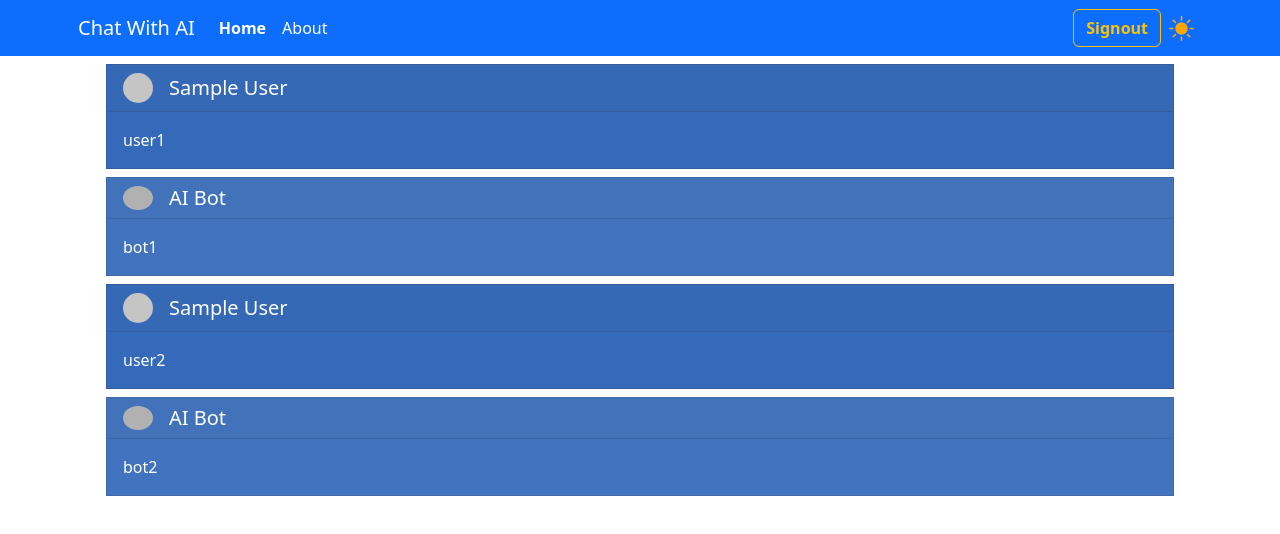
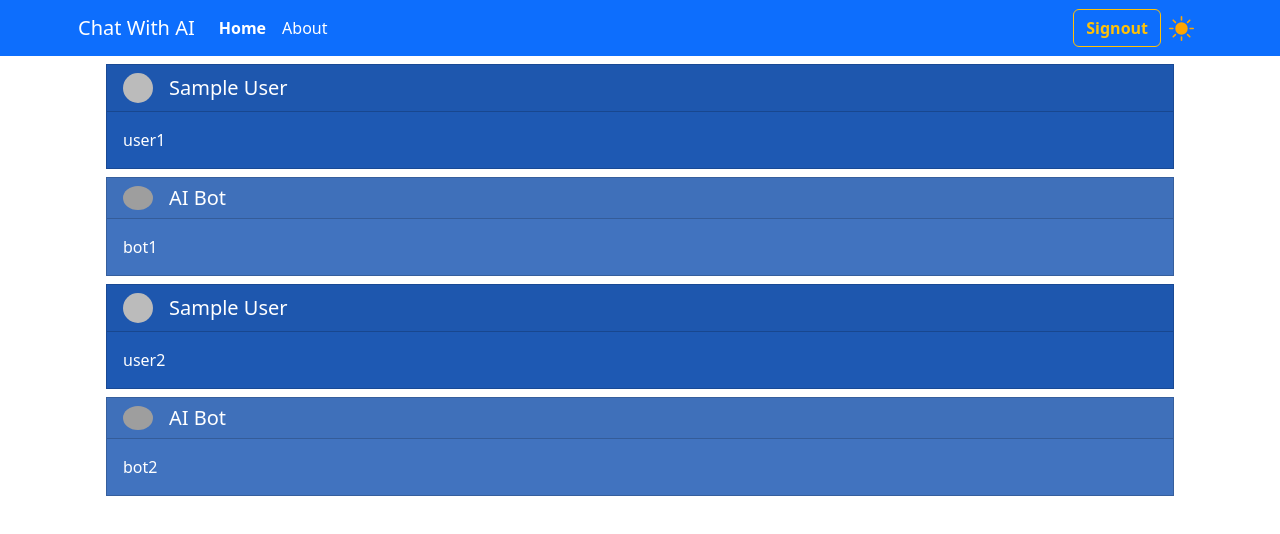
Before and after one commit to ulevi92/SynthiConvo, a React (Vite) app: page / in a window 1280 px wide. Shown: the top 534 px of the page. Built offline with nearby package versions, Linux system fonts and the light colour scheme; no server answers; sample sign-in values are in the browser's storage; grey boxes are pictures that could not be loaded.

Commit message:
fixed/ card user and bot background color style

```diff
--- a/src/styles/_chat-card.scss
+++ b/src/styles/_chat-card.scss
@@ -3,21 +3,17 @@ $chat-card-light: #1251af;
 $chat-card-dark: #435268;
 
 .chat-user-light {
-  background-color: $chat-card-light;
-  opacity: 0.85;
+  background-color: rgba($color: $chat-card-light, $alpha: 0.95);
 }
 
 .chat-bot-light {
-  background-color: $chat-card-light;
-  opacity: 0.8;
+  background-color: rgba($color: $chat-card-light, $alpha: 0.8);
 }
 
 .chat-user-dark {
-  background-color: $chat-card-dark;
-  opacity: 1;
+  background-color: rgba($color: $chat-card-dark, $alpha: 1);
 }
 
 .chat-bot-dark {
-  background-color: $chat-card-dark;
-  opacity: 0.75;
+  background-color: rgba($color: $chat-card-dark, $alpha: 0.75);
 }
```
